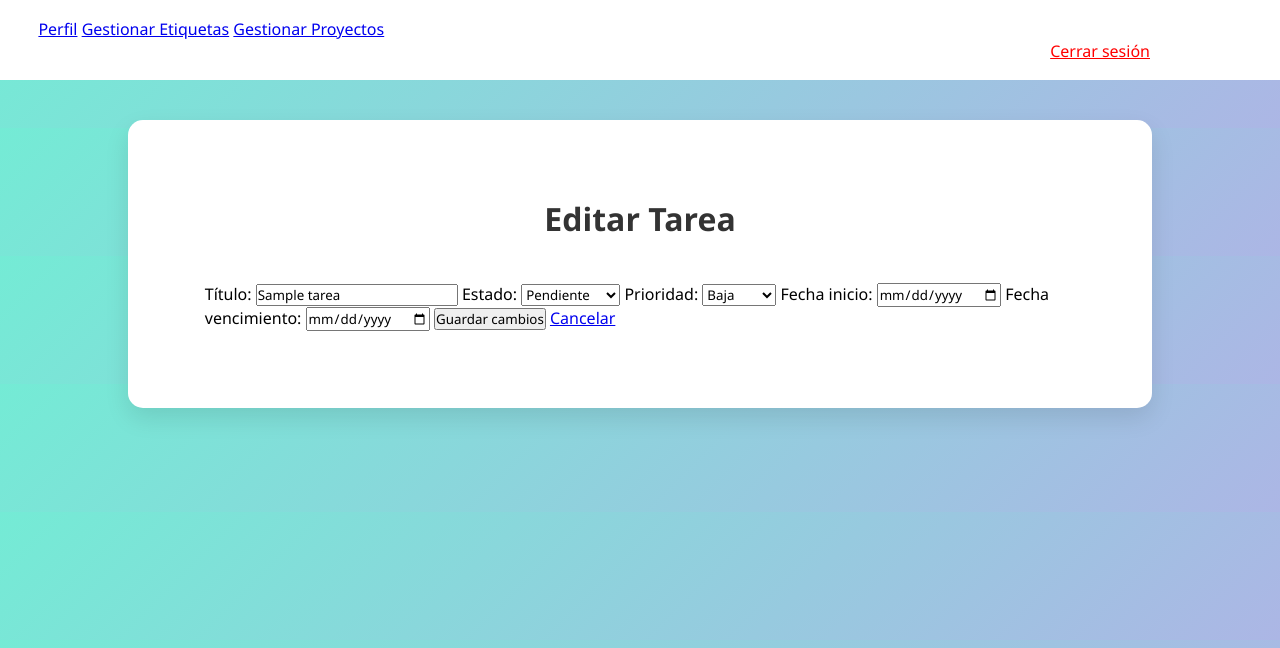
After one commit to Juanjo200701/Sebas_proyect, a PHP site: page /editar_tarea.php?id=1 in a window 1280 px wide. The commit adds this page. Shown: the top 648 px of the page. Run offline with PHP 8.4, Linux system fonts and the light colour scheme; the visitor is signed in with stand-in values (Sample User, id 1); tables that the repository leaves empty hold one stand-in row (values such as "Sample post").

Commit message:
editar tarea disponible

```diff
--- /dev/null
+++ b/editar_tarea.php
@@ -0,0 +1,86 @@
+<?php
+session_start();
+include('database.php');
+
+if (!isset($_SESSION['usuario_id'])) {
+    header("Location: login.php");
+    exit();
+}
+
+$usuario_id = $_SESSION['usuario_id'];
+$id = intval($_GET['id'] ?? 0);
+
+// Cargar la tarea
+$stmt = $pdo->prepare("SELECT * FROM tareas WHERE id=?");
+$stmt->execute([$id]);
+$tarea = $stmt->fetch(PDO::FETCH_ASSOC);
+
+if (!$tarea) {
+    die("Tarea no encontrada");
+}
+
+// Actualizar tarea
+if ($_SERVER['REQUEST_METHOD'] === 'POST') {
+    $titulo = trim($_POST['titulo']);
+    $estado = $_POST['estado'] ?? 'todo';
+    $prioridad = $_POST['prioridad'] ?? 'medium';
+    $start_date = $_POST['start_date'] ?? null;
+    $due_date = $_POST['due_date'] ?? null;
+
+    $stmt = $pdo->prepare("
+        UPDATE tareas
+        SET titulo=?, estado=?, prioridad=?, start_date=?, due_date=?
+        WHERE id=?
+    ");
+    $stmt->execute([$titulo, $estado, $prioridad, $start_date, $due_date, $id]);
+
+    header("Location: inicio.php");
+    exit();
+}
+?>
+
+<!DOCTYPE html>
+<html lang="es">
+<head>
+  <meta charset="UTF-8">
+  <title>Editar Tarea</title>
+  <link rel="stylesheet" href="style/todo.css">
+</head>
+<body>
+  <?php include('header.php'); ?>
+
+  <main class="todo-container">
+    <h1>Editar Tarea</h1>
+
+    <form method="post">
+      <label>Título:</label>
+      <input type="text" name="titulo" value="<?= htmlspecialchars($tarea['titulo']) ?>" required>
+
+      <label>Estado:</label>
+      <select name="estado">
+        <option value="todo" <?= $tarea['estado']=='todo'?'selected':'' ?>>Pendiente</option>
+        <option value="in_progress" <?= $tarea['estado']=='in_progress'?'selected':'' ?>>En Progreso</option>
+        <option value="done" <?= $tarea['estado']=='done'?'selected':'' ?>>Completada</option>
+        <option value="archived" <?= $tarea['estado']=='archived'?'selected':'' ?>>Archivada</option>
+      </select>
+
+      <label>Prioridad:</label>
+      <select name="prioridad">
+        <option value="low" <?= $tarea['prioridad']=='low'?'selected':'' ?>>Baja</option>
+        <option value="medium" <?= $tarea['prioridad']=='medium'?'selected':'' ?>>Media</option>
+        <option value="high" <?= $tarea['prioridad']=='high'?'selected':'' ?>>Alta</option>
+        <option value="urgent" <?= $tarea['prioridad']=='urgent'?'selected':'' ?>>Urgente</option>
+      </select>
+
+      <label>Fecha inicio:</label>
+      <input type="date" name="start_date" value="<?= htmlspecialchars($tarea['start_date'] ?? '') ?>">
+
+      <label>Fecha vencimiento:</label>
+      <input type="date" name="due_date" value="<?= htmlspecialchars($tarea['due_date'] ?? '') ?>">
+
+      <button type="submit">Guardar cambios</button>
+      <a href="inicio.php">Cancelar</a>
+    </form>
+  </main>
+</body>
+</html>
--- a/header.php
+++ b/header.php
@@ -1,5 +1,4 @@
 <?php
-session_start();
 include("database.php");
 ?>
 <head>
--- a/inicio.php
+++ b/inicio.php
@@ -360,7 +360,7 @@ if ($_SERVER["REQUEST_METHOD"] == "POST" && isset($_POST["subir_archivo"])) {
           </div>
 
           <div class="task-actions" style="margin-left:auto;">
-            <a href="?editar=<?= $tarea['id'] ?>" class="btn-editar">Editar</a>
+            <a href="editar_tarea.php?id=<?= $tarea['id'] ?>" class="btn-editar">Editar</a>
             <?php if ($tarea['estado'] !== 'done'): ?>
               <a href="?completar=<?= $tarea['id'] ?>" class="btn-completar">Completar</a>
             <?php endif; ?>
```
